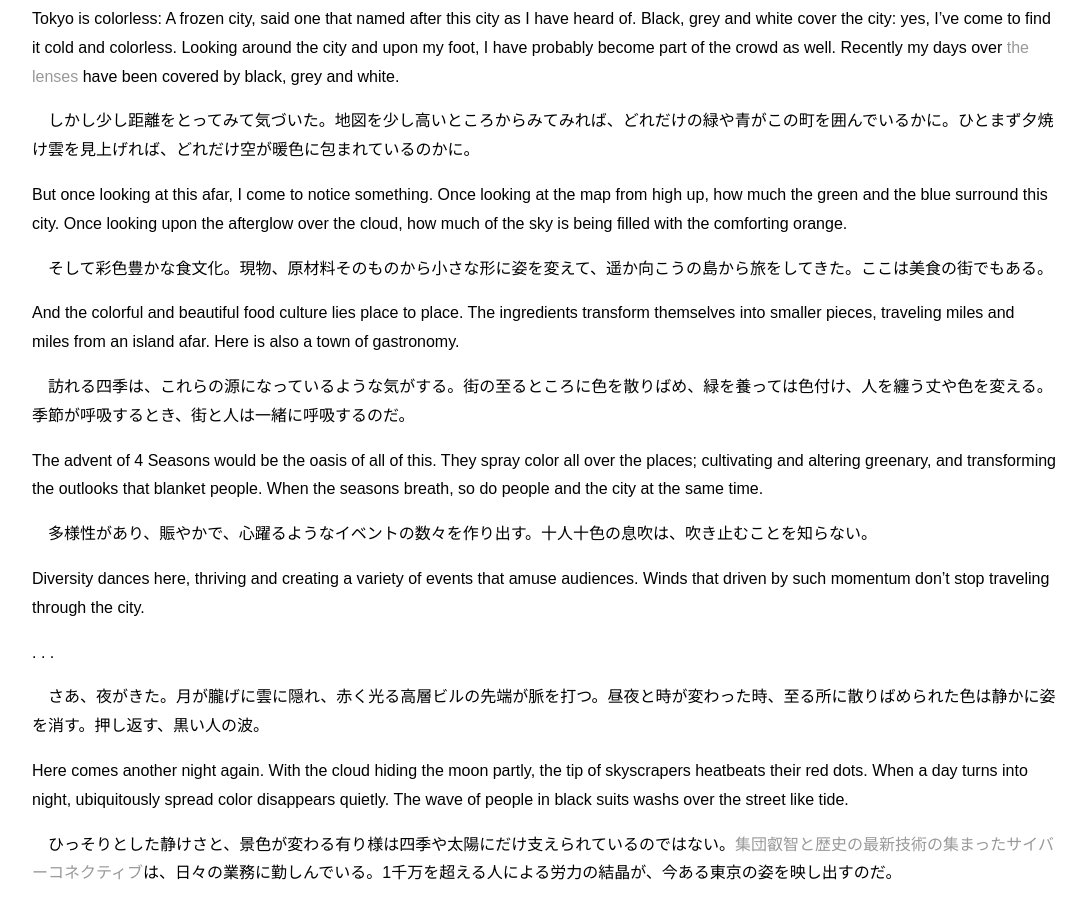
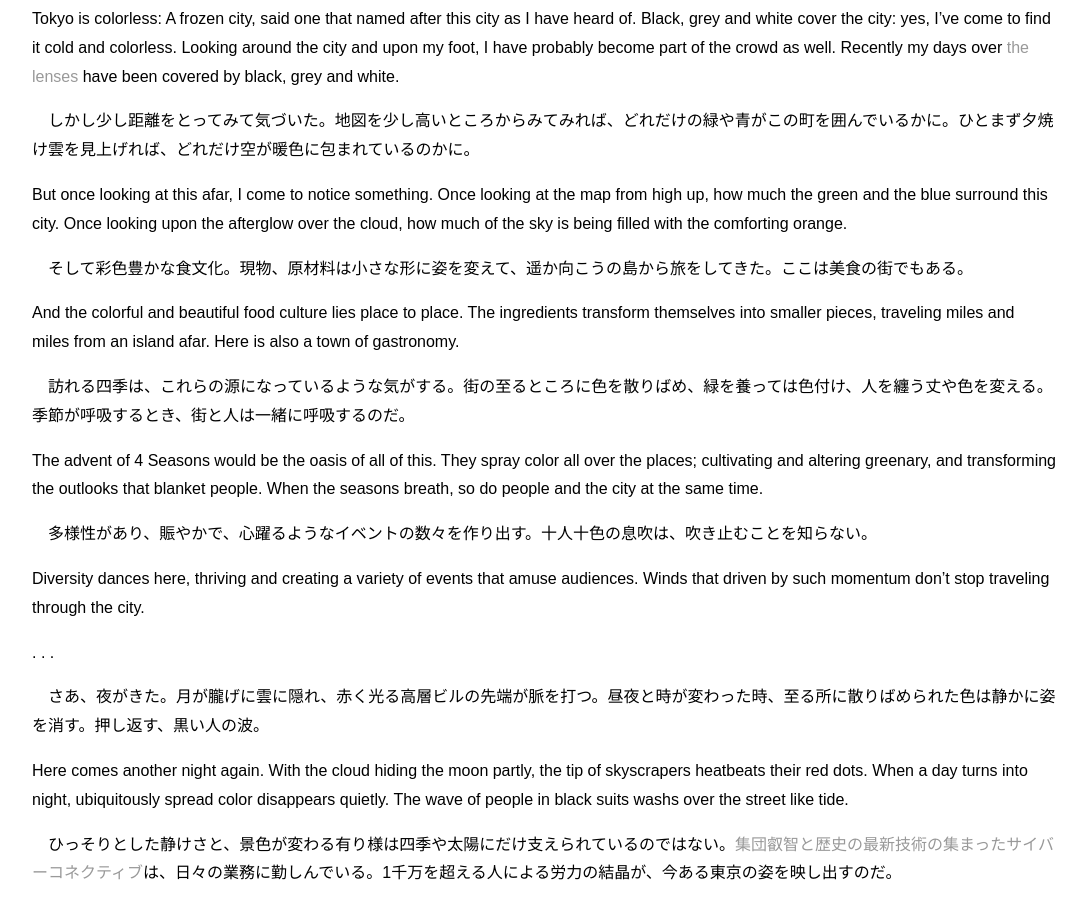
Before and after one commit to DaisukeMiyazaki/DaisukeMiyazaki.github.io, a Jekyll site: the page built from _posts/2020-11-23-tokyo.md, in a window 1280 px wide and 900 px high, scrolled down 309 px. Shown: the whole window, without its empty margins (96-1182 px from the left). Built offline with Jekyll 4.4.1, drawn with Linux system fonts in a browser that asks for light colours; comment, search, counter and statistics services are not loaded.

Commit message:
minor adjustment

```diff
--- a/_posts/2020-11-23-tokyo.md
+++ b/_posts/2020-11-23-tokyo.md
@@ -15,7 +15,7 @@ Tokyo is colorless: A frozen city, said one that named after this city as I have
 
 But once looking at this afar, I come to notice something. Once looking at the map from high up, how much the green and the blue surround this city. Once looking upon the afterglow over the cloud, how much of the sky is being filled with the comforting orange.
 
-　そして彩色豊かな食文化。現物、原材料そのものから小さな形に姿を変えて、遥か向こうの島から旅をしてきた。ここは美食の街でもある。
+　そして彩色豊かな食文化。現物、原材料は小さな形に姿を変えて、遥か向こうの島から旅をしてきた。ここは美食の街でもある。
 
 And the colorful and beautiful food culture lies place to place. The ingredients transform themselves into smaller pieces, traveling miles and miles from an island afar. Here is also a town of gastronomy.
 
```
Also changed, not shown: other parts of _posts/2020-11-23-tokyo.md (+1 -1 lines).
